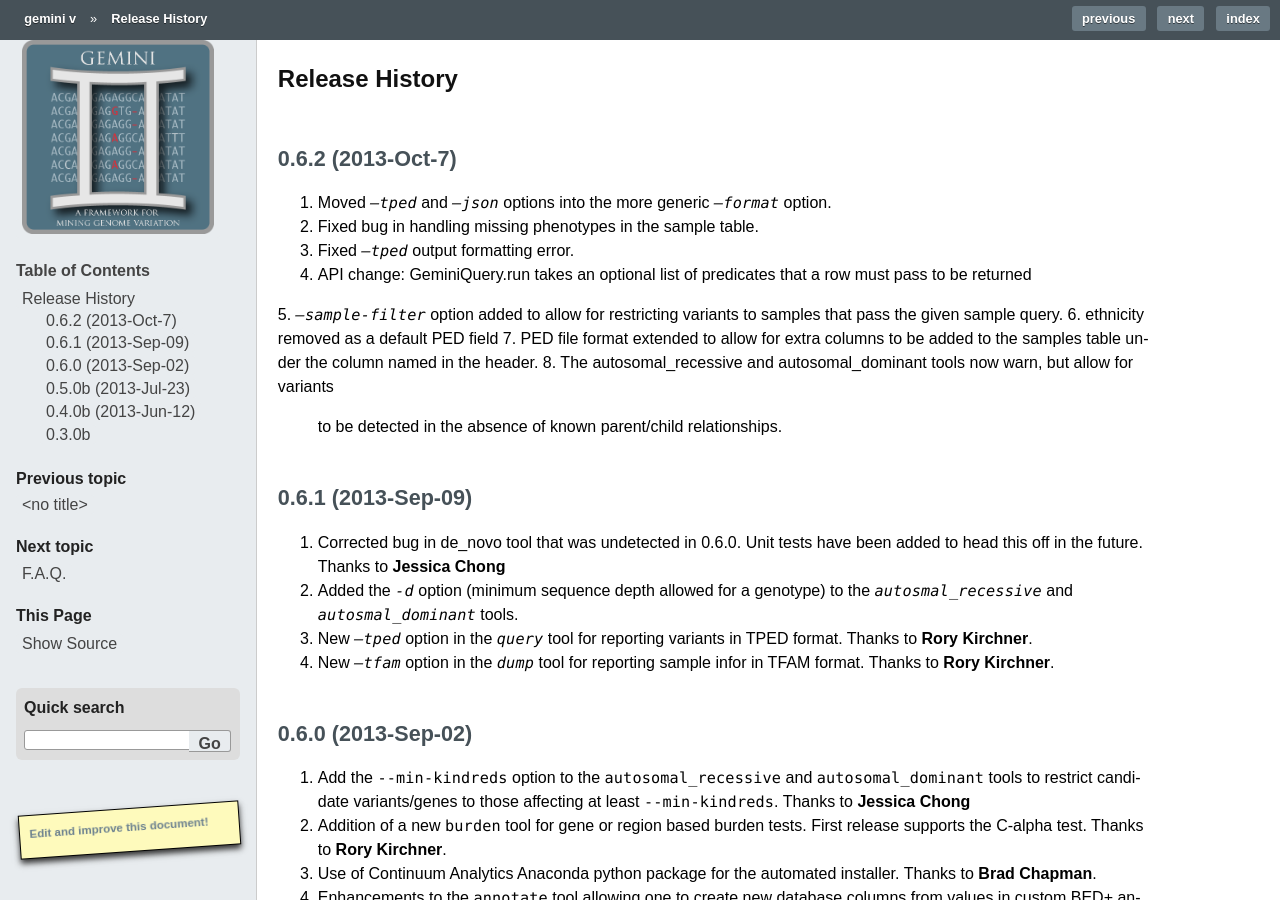
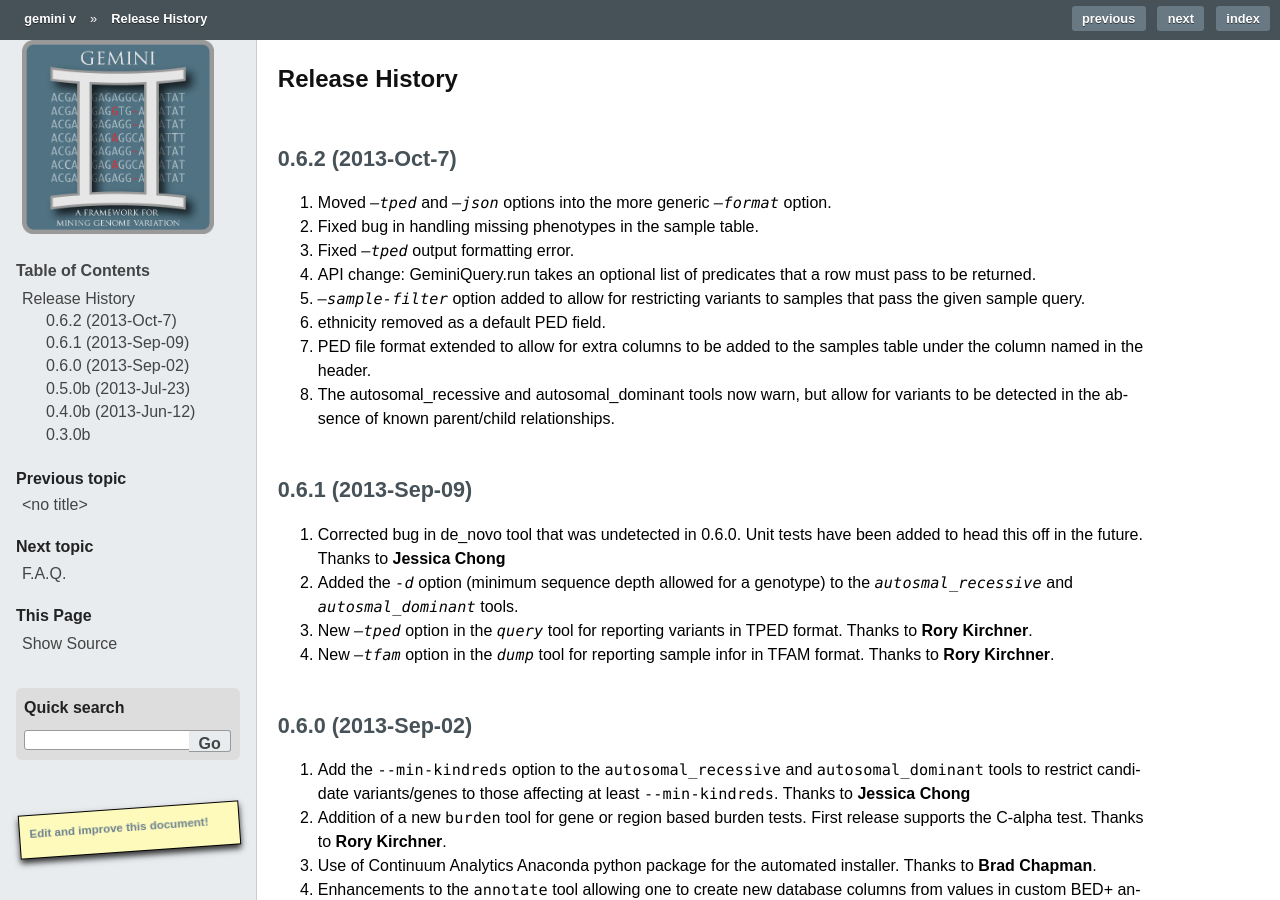
Before and after one commit to arq5x/gemini, a Sphinx documentation site: the page built from docs/content/history.rst, in a window 1280 px wide and 900 px high. Built offline with Sphinx 7.4.7, drawn with Linux system fonts in a browser that asks for light colours; formulas are drawn with MathJax 3; pages that are not in the unit, such as notebooks, are missing from menus; the version number could not be read and is left out; comment, search, counter and statistics services are not loaded.

Commit message:
fix docs

```diff
--- a/docs/content/history.rst
+++ b/docs/content/history.rst
@@ -7,15 +7,11 @@ Release History
 1. Moved `--tped` and `--json` options into the more generic `--format` option.
 2. Fixed bug in handling missing phenotypes in the sample table.
 3. Fixed `--tped` output formatting error.
-4. API change: GeminiQuery.run takes an optional list of predicates that a row
-   must pass to be returned
-5. `--sample-filter` option added to allow for restricting variants to samples that
-pass the given sample query.
-6. ethnicity removed as a default PED field
-7. PED file format extended to allow for extra columns to be added to the samples table
-under the column named in the header.
-8. The autosomal_recessive and autosomal_dominant tools now warn, but allow for variants
-   to be detected in the absence of known parent/child relationships.
+4. API change: GeminiQuery.run takes an optional list of predicates that a row must pass to be returned.
+5. `--sample-filter` option added to allow for restricting variants to samples that pass the given sample query.
+6. ethnicity removed as a default PED field.
+7. PED file format extended to allow for extra columns to be added to the samples table under the column named in the header.
+8. The autosomal_recessive and autosomal_dominant tools now warn, but allow for variants to be detected in the absence of known parent/child relationships.
 
 
 0.6.1 (2013-Sep-09)
```
